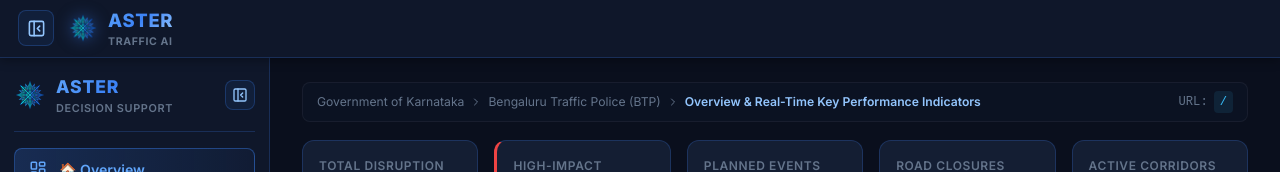
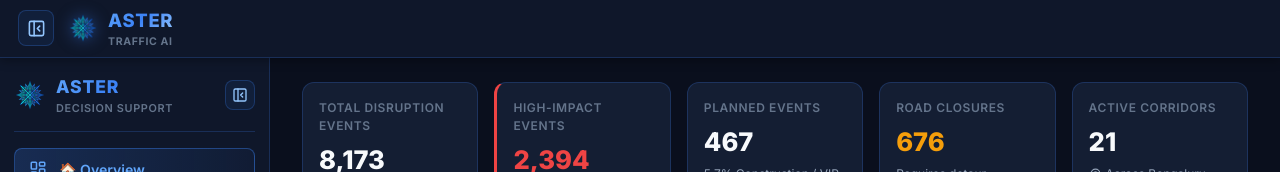
Before and after one commit to Yasaswi292006/IML-Project, a React (Vite) app in the folder frontend/: page / in a window 1280 px wide. Shown: the top 172 px of the page. Built offline with nearby package versions, Linux system fonts and the light colour scheme; no server answers.

Commit message:
fix: remove breadcrumb banner and inline url indicator

```diff
--- a/frontend/src/App.jsx
+++ b/frontend/src/App.jsx
@@ -19,7 +19,6 @@ import {
   Server,
   PanelLeftClose,
   PanelLeftOpen,
-  ChevronRight,
   ExternalLink
 } from 'lucide-react';
 import OverviewTab from './components/OverviewTab';
@@ -255,34 +254,6 @@ export default function App() {
 
         {/* Main Content Area: Renders Dedicated Page Routes */}
         <main className="main-content">
-          {/* Government Portal Breadcrumb Banner */}
-          <div style={{
-            display: "flex",
-            alignItems: "center",
-            justifyContent: "space-between",
-            marginBottom: "18px",
-            padding: "8px 14px",
-            background: "rgba(15, 23, 42, 0.45)",
-            border: "1px solid rgba(255, 255, 255, 0.05)",
-            borderRadius: "8px",
-            fontSize: "0.76rem",
-            color: "var(--text-muted)"
-          }}>
-            <div style={{ display: "flex", alignItems: "center", gap: "6px" }}>
-              <span>Government of Karnataka</span>
-              <ChevronRight size={12} />
-              <span>Bengaluru Traffic Police (BTP)</span>
-              <ChevronRight size={12} />
-              <span style={{ color: "#93C5FD", fontWeight: "600" }}>{currentPage.title}</span>
-            </div>
-            <div style={{ display: "flex", alignItems: "center", gap: "6px", fontFamily: "monospace", color: "#64748B" }}>
-              <span>URL:</span>
-              <code style={{ color: "#38BDF8", background: "rgba(56, 189, 248, 0.1)", padding: "2px 6px", borderRadius: "4px" }}>
-                {currentPath}
-              </code>
-            </div>
-          </div>
-
           <Routes>
             {/* Page 1: Overview */}
             <Route
```
Also changed, not shown: 3 other files (tests, documents, lock files or other folders).
